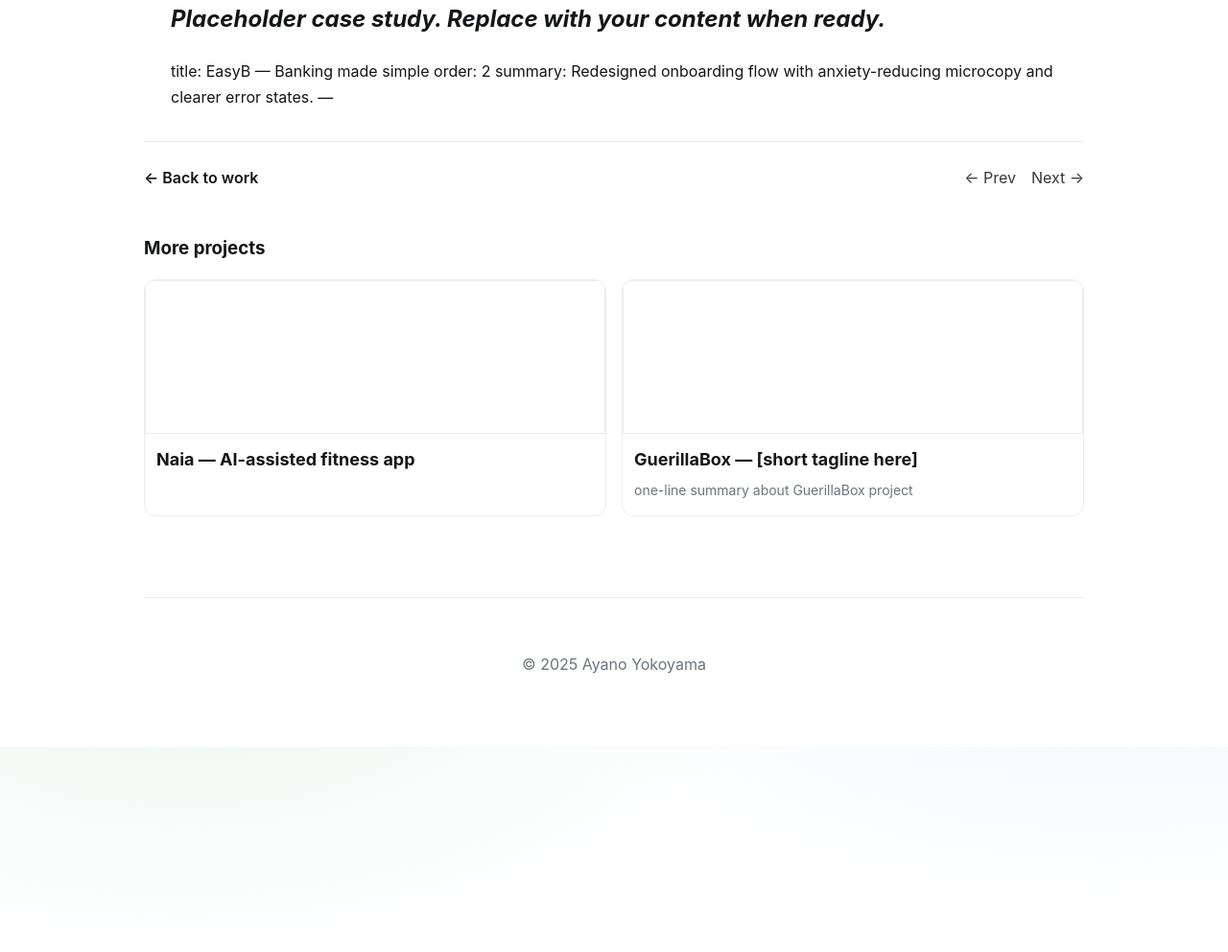
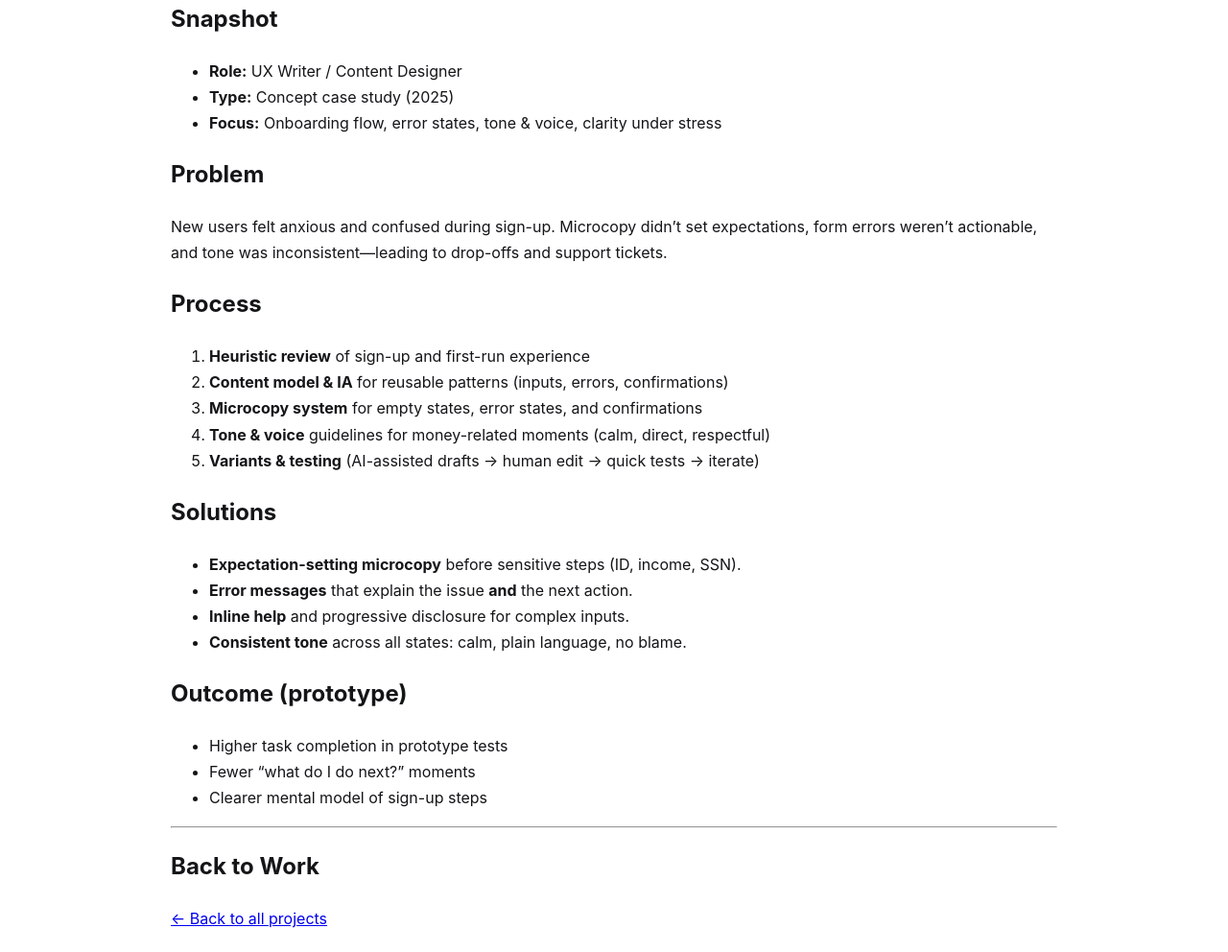
Before and after one commit to ayanoyokoyama/ayanoyokoyama-github.io, a Jekyll site: the page built from projects/easyb/index.md, in a window 1280 px wide and 1400 px high. Shown: the part 408-1400 px from the top of the window at 96% size. Built offline with Jekyll 4.4.1, drawn with Linux system fonts in a browser that asks for light colours; some of the changed text lies outside the part shown.

Commit message:
Update index.md

```diff
--- a/projects/easyb/index.md
+++ b/projects/easyb/index.md
@@ -1,15 +1,45 @@
 ---
 title: EasyB — Banking made simple
 layout: page
----
-
-<link rel="stylesheet" href="/style.css">
-
-![cover](../naia/images/flow.png)
-
-*Placeholder case study. Replace with your content when ready.*
----
-title: EasyB — Banking made simple
 order: 2
 summary: Redesigned onboarding flow with anxiety-reducing microcopy and clearer error states.
 ---
+
+![EasyB cover](images/cover.png)
+
+## Snapshot
+- **Role:** UX Writer / Content Designer
+- **Type:** Concept case study (2025)
+- **Focus:** Onboarding flow, error states, tone & voice, clarity under stress
+
+## Problem
+New users felt anxious and confused during sign-up. Microcopy didn’t set expectations, form errors weren’t actionable, and tone was inconsistent—leading to drop-offs and support tickets.
+
+## Process
+1. **Heuristic review** of sign-up and first-run experience
+2. **Content model & IA** for reusable patterns (inputs, errors, confirmations)
+3. **Microcopy system** for empty states, error states, and confirmations
+4. **Tone & voice** guidelines for money-related moments (calm, direct, respectful)
+5. **Variants & testing** (AI-assisted drafts → human edit → quick tests → iterate)
+
+## Solutions
+- **Expectation-setting microcopy** before sensitive steps (ID, income, SSN).
+- **Error messages** that explain the issue **and** the next action.
+- **Inline help** and progressive disclosure for complex inputs.
+- **Consistent tone** across all states: calm, plain language, no blame.
+
+## Outcome (prototype)
+- Higher task completion in prototype tests
+- Fewer “what do I do next?” moments
+- Clearer mental model of sign-up steps
+
+---
+
+## Back to Work
+[← Back to all projects](/#projects)
+
+## More Projects
+<div class="more-projects">
+  <a href="/projects/naia/">Naia — AI-assisted fitness app</a>
+  <a href="/projects/guerillabox/">GuerillaBox — [short tagline here]</a>
+</div>
```
